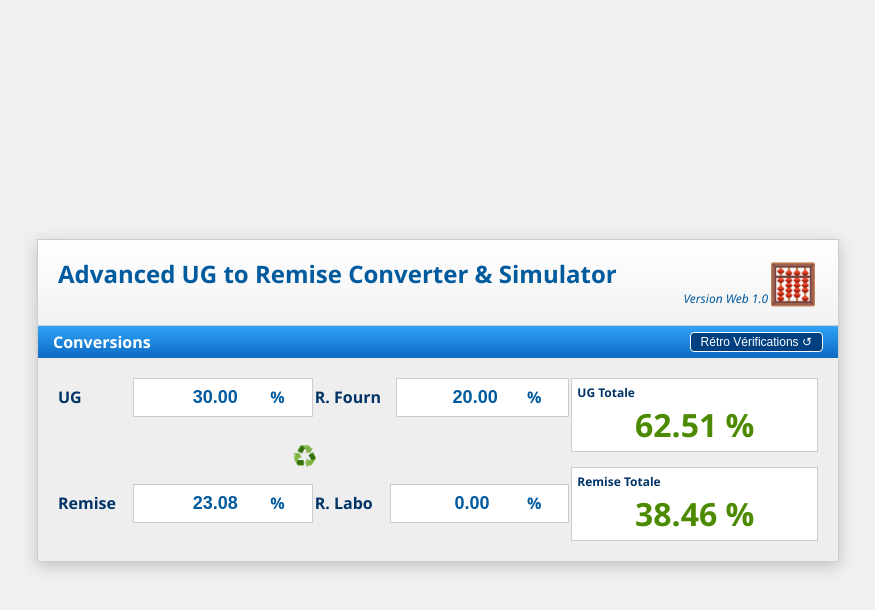
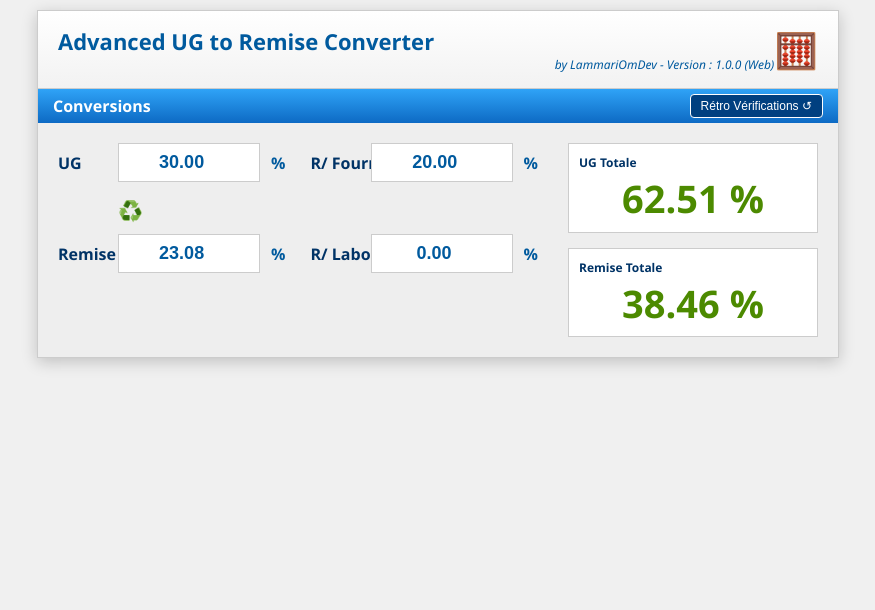
Before and after one commit to LammariOmDev/ugrem, a plain HTML site: page index.html in a window 1280 px wide. Shown: the whole page, without its empty margins (202-1077 px from the left). Drawn offline with Linux system fonts and the light colour scheme; a web font is replaced by a local one.

Commit message:
Update index.html

```diff
--- a/index.html
+++ b/index.html
@@ -19,20 +19,21 @@
             margin: 0;
             display: flex;
             justify-content: center;
-            align-items: center;
+            align-items: flex-start; /* Changé pour permettre le scroll si besoin */
             min-height: 100vh;
+            padding: 10px;
         }
 
         .app-container {
             background: white;
-            width: 800px;
+            width: 100%;
+            max-width: 800px; /* Largeur max comme l'original */
             box-shadow: 0 4px 15px rgba(0,0,0,0.2);
             border: 1px solid #ccc;
         }
 
-        /* Header Style */
+        /* Header Style identique V1 */
         .header {
-            background: white;
             padding: 15px 20px;
             display: flex;
             align-items: center;
@@ -43,7 +44,7 @@
 
         .title-group h1 {
             color: #005a9e;
-            font-size: 24px;
+            font-size: 22px; /* Un peu ajusté pour mobile */
             margin: 0;
             font-weight: 700;
         }
@@ -56,7 +57,7 @@
             font-style: italic;
         }
 
-        /* Blue Bar */
+        /* Blue Bar identique V1 */
         .blue-bar {
             background: var(--blue-bar);
             color: white;
@@ -71,34 +72,53 @@
             background: #004080;
             border: 1px solid #fff;
             color: white;
-            padding: 2px 10px;
+            padding: 4px 10px;
             cursor: pointer;
             border-radius: 4px;
             font-size: 12px;
         }
 
-        /* Main Content */
+        /* Layout Principal */
         .content {
             padding: 20px;
             background-color: #eee;
-            display: grid;
-            grid-template-columns: 2fr 1fr; /* Inputs à gauche, Résultats à droite */
+            display: flex;
+            flex-wrap: wrap; /* Permet le passage à la ligne sur mobile */
             gap: 20px;
         }
 
+        .inputs-section {
+            flex: 2; /* Prend 2/3 de la largeur sur PC */
+            min-width: 300px; /* Ne devient pas trop petit */
+        }
+
+        .results-section {
+            flex: 1; /* Prend 1/3 de la largeur sur PC */
+            min-width: 250px;
+            display: flex;
+            flex-direction: column;
+            gap: 15px;
+        }
+
         /* Input Grid */
+        .input-row {
+            display: flex;
+            gap: 15px;
+            margin-bottom: 15px;
+        }
+
         .input-group {
-            display: grid;
-            grid-template-columns: auto 1fr;
-            gap: 15px;
+            display: flex;
             align-items: center;
-            margin-bottom: 10px;
+            gap: 10px;
+            flex: 1;
         }
 
         label {
             font-weight: 700;
             color: #003366;
-            min-width: 60px;
+            min-width: 50px;
+            white-space: nowrap;
         }
 
         input[type="number"] {
@@ -107,7 +127,7 @@
             color: #005a9e;
             border: 1px solid #ccc;
             text-align: center;
-            width: 100%;
+            width: 70%;
             font-weight: bold;
         }
 
@@ -126,44 +146,52 @@
         }
 
         .icon-swap {
-            text-align: center;
+            text-align: left;
+            padding-left: 60px; /* Alignement visuel */
             font-size: 20px;
             color: #4CAF50;
             cursor: pointer;
+            margin-bottom: 10px;
         }
 
-        /* Result Boxes */
-        .results-section {
-            display: flex;
-            flex-direction: column;
-            gap: 15px;
-        }
-
+        /* Result Boxes - Style identique V1 */
         .result-box {
             background: white;
             border: 1px solid #ccc;
-            padding: 5px;
+            padding: 10px;
         }
 
         .result-label {
             font-size: 12px;
             color: #003366;
             font-weight: bold;
-            margin-bottom: 2px;
+            margin-bottom: 5px;
         }
 
         .result-value {
-            font-size: 32px;
+            font-size: 38px; /* Grande taille comme sur la photo */
             font-weight: bold;
-            color: #4c8a00; /* Vert foncé */
+            color: #4c8a00;
             text-align: center;
             font-family: 'Segoe UI', sans-serif;
+            line-height: 1.2;
         }
 
-        /* Responsive */
-        @media (max-width: 600px) {
-            .app-container { width: 100%; }
-            .content { grid-template-columns: 1fr; }
+        /* Adaptation Mobile simple */
+        @media (max-width: 700px) {
+            .content {
+                flex-direction: column; /* Empile les blocs verticalement */
+            }
+            .inputs-section, .results-section {
+                width: 100%; /* Prend toute la largeur */
+                min-width: 0;
+            }
+            .input-row {
+                flex-direction: column; /* Empile les inputs UG/Fournisseur */
+                gap: 10px;
+            }
+            .title-group h1 { font-size: 18px; }
+            .icon-swap { text-align: center; padding: 0; transform: rotate(90deg); }
         }
     </style>
 </head>
@@ -172,10 +200,10 @@
     <div class="app-container">
         <div class="header">
             <div class="title-group" style="width:100%">
-                <h1>Advanced UG to Remise Converter & Simulator</h1>
-                <p>Version Web 1.0</p>
+                <h1>Advanced UG to Remise Converter</h1>
+                <p>by LammariOmDev - Version : 1.0.0 (Web)</p>
             </div>
-            <div style="font-size: 40px;">🧮</div>
+            <div style="font-size: 35px;">🧮</div>
         </div>
 
         <div class="blue-bar">
@@ -186,39 +214,39 @@
         <div class="content">
             <div class="inputs-section">
 
-                <div style="display: flex; gap: 20px; align-items: center; margin-bottom: 15px;">
-                    <div class="input-group" style="flex:1">
+                <div class="input-row">
+                    <div class="input-group">
                         <label>UG</label>
                         <div class="input-wrapper">
-                            <input type="number" id="ug" value="30.00" oninput="calculateFromUG()">
+                            <input type="number" inputmode="decimal" step="0.01" id="ug" value="30.00" oninput="calculateFromUG()">
                             <span class="suffix">%</span>
                         </div>
                     </div>
 
-                    <div class="input-group" style="flex:1">
-                        <label>R. Fourn</label>
+                    <div class="input-group">
+                        <label>R/ Fourn</label>
                         <div class="input-wrapper">
-                            <input type="number" id="remise_frs" value="20.00" oninput="calculateTotals()">
+                            <input type="number" inputmode="decimal" step="0.01" id="remise_frs" value="20.00" oninput="calculateTotals()">
                             <span class="suffix">%</span>
                         </div>
                     </div>
                 </div>
 
-                <div class="icon-swap" title="Calcul automatique">♻️</div>
+                <div class="icon-swap">♻️</div>
 
-                <div style="display: flex; gap: 20px; align-items: center; margin-top: 15px;">
-                    <div class="input-group" style="flex:1">
+                <div class="input-row">
+                    <div class="input-group">
                         <label>Remise</label>
                         <div class="input-wrapper">
-                            <input type="number" id="remise" value="23.08" oninput="calculateFromRemise()">
+                            <input type="number" inputmode="decimal" step="0.01" id="remise" value="23.08" oninput="calculateFromRemise()">
                             <span class="suffix">%</span>
                         </div>
                     </div>
 
-                    <div class="input-group" style="flex:1">
-                        <label>R. Labo</label>
+                    <div class="input-group">
+                        <label>R/ Labo</label>
                         <div class="input-wrapper">
-                            <input type="number" id="remise_labo" value="0.00" oninput="calculateTotals()">
+                            <input type="number" inputmode="decimal" step="0.01" id="remise_labo" value="0.00" oninput="calculateTotals()">
                             <span class="suffix">%</span>
                         </div>
                     </div>
@@ -240,7 +268,6 @@
     </div>
 
     <script>
-        // Récupération des éléments DOM
         const ugInput = document.getElementById('ug');
         const remiseInput = document.getElementById('remise');
         const frsInput = document.getElementById('remise_frs');
@@ -248,44 +275,49 @@
         const totalUgDisplay = document.getElementById('total_ug');
         const totalRemiseDisplay = document.getElementById('total_remise');
 
-        // Fonction 1: Quand on change l'UG
+        // Calcul 1 : UG vers Remise
         function calculateFromUG() {
-            let ug = parseFloat(ugInput.value) || 0;
+            let ug = parseFloat(ugInput.value);
+            if (isNaN(ug)) {
+                remiseInput.value = "";
+                calculateTotals();
+                return;
+            }
+
             // Formule: Remise = UG / (100 + UG)
             let remise = (ug / (100 + ug)) * 100;
-
-            // Mise à jour du champ Remise (limité à 2 décimales)
             remiseInput.value = remise.toFixed(2);
-
             calculateTotals();
         }
 
-        // Fonction 2: Quand on change la Remise
+        // Calcul 2 : Remise vers UG
         function calculateFromRemise() {
-            let remise = parseFloat(remiseInput.value) || 0;
-            // Formule: UG = Remise / (1 - Remise%)
-            // Attention: Remise est en %, donc on divise par 100 pour le calcul
-            let r_decimal = remise / 100;
-
-            if (r_decimal >= 1) { // Protection division par zéro
-                ugInput.value = "Err";
+            let remise = parseFloat(remiseInput.value);
+            if (isNaN(remise)) {
+                ugInput.value = "";
+                calculateTotals();
                 return;
             }
 
+            let r_decimal = remise / 100;
+            if (r_decimal >= 1) {
+                ugInput.value = "Err"; return;
+            }
+
+            // Formule inverse
             let ug = (r_decimal / (1 - r_decimal)) * 100;
             ugInput.value = ug.toFixed(2);
-
             calculateTotals();
         }
 
-        // Fonction 3: Calculer les totaux
+        // Calcul 3 : Totaux
         function calculateTotals() {
+            // On récupère les valeurs actuelles (même si vides = 0)
             let remiseBase = (parseFloat(remiseInput.value) || 0) / 100;
             let remiseFrs = (parseFloat(frsInput.value) || 0) / 100;
             let remiseLabo = (parseFloat(laboInput.value) || 0) / 100;
 
             // Calcul Remise Totale (Composée)
-            // Formule: 1 - ( (1-R1)*(1-R2)*(1-R3) )
             let totalRemiseDec = 1 - ( (1 - remiseBase) * (1 - remiseFrs) * (1 - remiseLabo) );
             let totalRemisePercent = totalRemiseDec * 100;
 
@@ -295,12 +327,8 @@
                 totalUgPercent = (totalRemiseDec / (1 - totalRemiseDec)) * 100;
             }
 
-            // Affichage
-            // On utilise parseFloat().toFixed(2) pour nettoyer les zéros inutiles si besoin,
-            // ou juste toFixed(1) ou (2) selon la précision voulue. L'image montre 1 décimale pour le total.
-
-            // Formatage intelligent: si c'est un entier, pas de décimale, sinon 1 ou 2.
-            // Ici je force à 1 ou 2 décimales pour correspondre à l'image (62.5)
+            // Affichage avec formatage propre
+            // Si c'est un nombre rond, pas de décimale, sinon jusqu'à 2
             totalRemiseDisplay.innerText = parseFloat(totalRemisePercent.toFixed(2)) + " %";
             totalUgDisplay.innerText = parseFloat(totalUgPercent.toFixed(2)) + " %";
         }
@@ -310,11 +338,10 @@
             remiseInput.value = "";
             frsInput.value = "";
             laboInput.value = "";
-            totalUgDisplay.innerText = "0 %";
-            totalRemiseDisplay.innerText = "0 %";
+            calculateTotals();
         }
 
-        // Initialisation au chargement
+        // Lancer le calcul au démarrage pour afficher les valeurs par défaut
         calculateTotals();
     </script>
 
```
